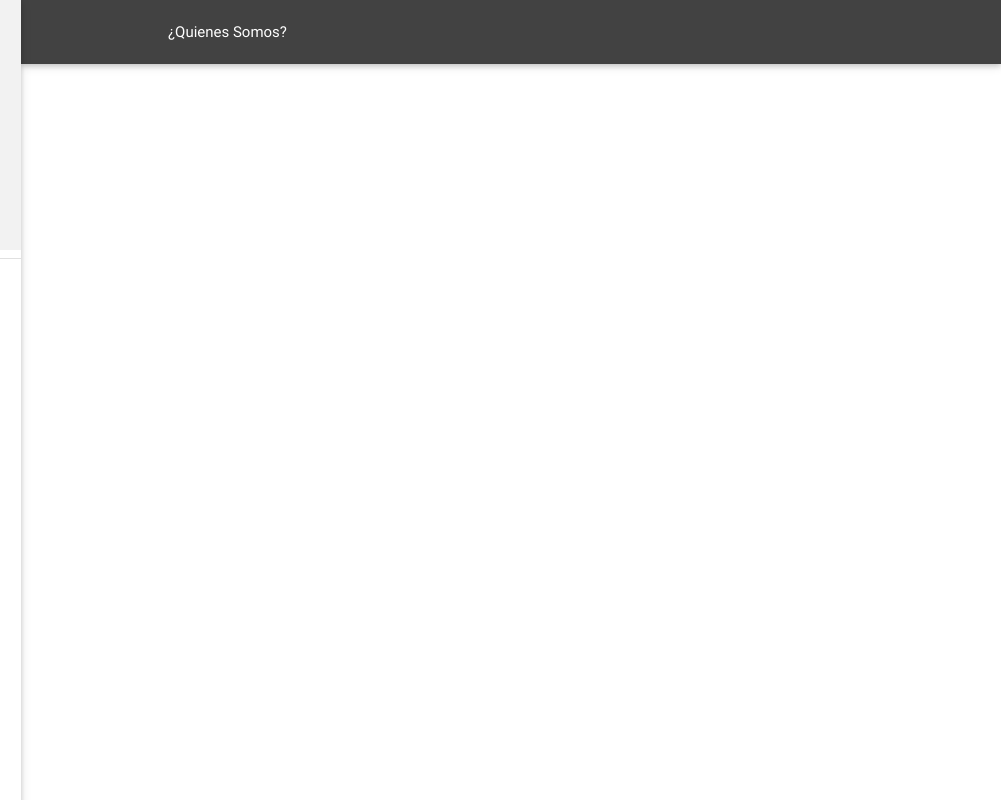
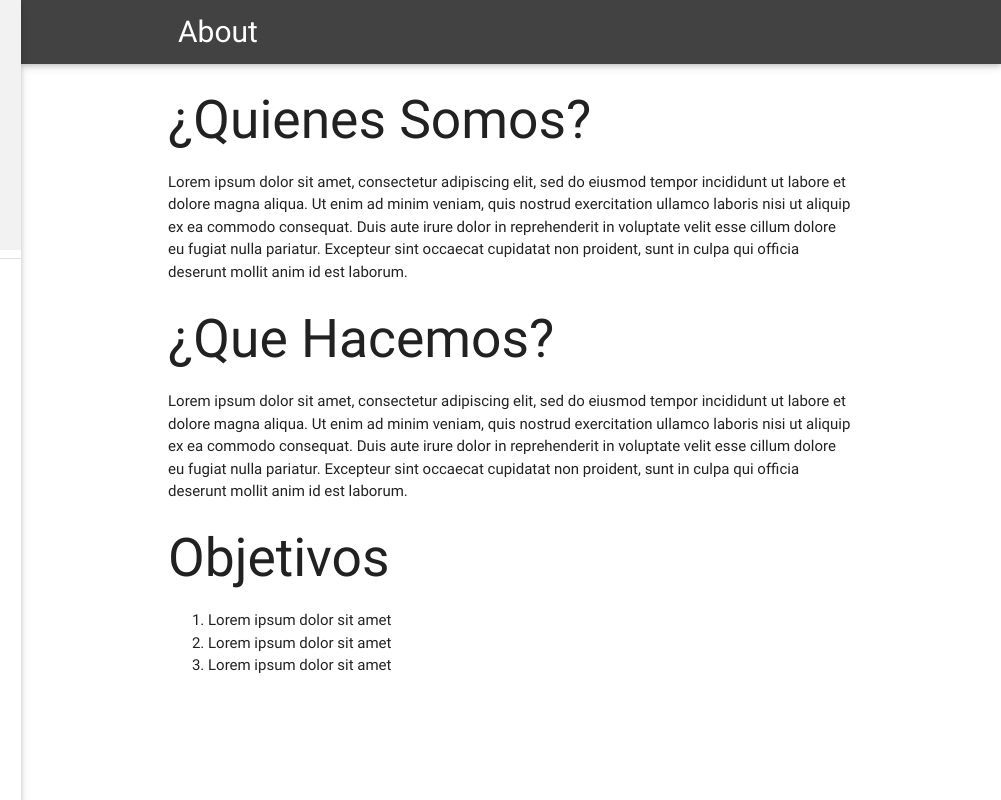
Before and after one commit to WhiteLabPUJ/website, a plain HTML site: page index.html in a window 1280 px wide. Shown: the full height of the page, 279-1280 px from the left. Drawn offline with nearby package versions, Linux system fonts and the light colour scheme.

Commit message:
Pagina previa a aprobacion de Paez - Falta img-parallax

```diff
--- a/css/style.css
+++ b/css/style.css
@@ -17,3 +17,8 @@ ul #logo-container{
   height: 250px;
   width: 250px;
 }
+
+.page-title{
+  font-size: 30px;
+  padding-left: 10px;
+}
--- a/index.html
+++ b/index.html
@@ -32,7 +32,7 @@
             <i class="material-icons">menu</i>
           </a>
           <div class="nav-wrapper">
-            <a class="page-title">¿Quienes Somos?</a>
+            <a class="page-title">About</a>
           </div>
         </div>
       </nav>
@@ -46,6 +46,31 @@
         <li><a href="#!">Documentos</a></li>
       </ul>
     </header>
+
+    <main>
+      <div class="container">
+        <h2>¿Quienes Somos?</h2>
+        <p>
+          Lorem ipsum dolor sit amet, consectetur adipiscing elit, sed do eiusmod tempor incididunt ut labore et dolore magna aliqua. Ut enim ad minim veniam, quis nostrud exercitation ullamco laboris nisi ut aliquip ex ea commodo consequat. Duis aute irure dolor in reprehenderit in voluptate velit esse cillum dolore eu fugiat nulla pariatur. Excepteur sint occaecat cupidatat non proident, sunt in culpa qui officia deserunt mollit anim id est laborum.
+        </p>
+        <h2>¿Que Hacemos?</h2>
+        <p>
+          Lorem ipsum dolor sit amet, consectetur adipiscing elit, sed do eiusmod tempor incididunt ut labore et dolore magna aliqua. Ut enim ad minim veniam, quis nostrud exercitation ullamco laboris nisi ut aliquip ex ea commodo consequat. Duis aute irure dolor in reprehenderit in voluptate velit esse cillum dolore eu fugiat nulla pariatur. Excepteur sint occaecat cupidatat non proident, sunt in culpa qui officia deserunt mollit anim id est laborum.
+        </p>
+        <h2>Objetivos</h2>
+        <ol>
+          <li>
+            Lorem ipsum dolor sit amet
+          </li>
+          <li>
+            Lorem ipsum dolor sit amet
+          </li>
+          <li>
+            Lorem ipsum dolor sit amet
+          </li>
+        </ol>
+      </div>
+    </main>
 
     <footer>
 
```
